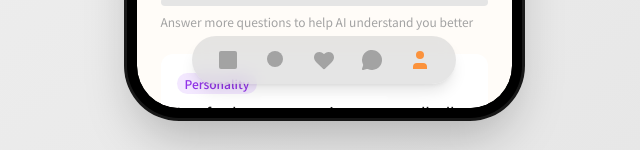
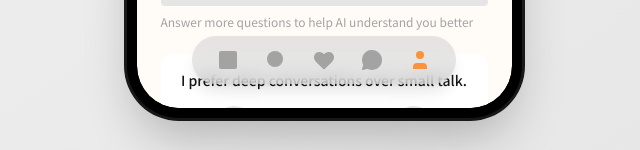
Before and after one commit to link2004/youlet-design-mock, a React (Vite) app: page / in a window 1280 px wide. Shown: the part 749-899 px from the top of the page, without its empty margins (316-956 px from the left). Built offline with nearby package versions, Linux system fonts and the light colour scheme.

Commit message:
style: Change to 5-circle answer UI with gradient colors
- 5 circles with varying sizes (larger at edges)
- Left side (disagree): cyan colors
- Right side (agree): orange colors
- Center: neutral gray
- Selected state with ring indicator

```diff
--- a/components/ProfileQuestions.tsx
+++ b/components/ProfileQuestions.tsx
@@ -1,32 +1,56 @@
 import React from 'react';
 import { Sparkles } from 'lucide-react';
-import { PROFILE_QUESTIONS, ANSWER_OPTIONS, ProfileQuestion, AnswerValue } from '../constants';
+import { PROFILE_QUESTIONS, ANSWER_OPTIONS, AnswerValue } from '../constants';
 
 interface ProfileQuestionsProps {
   answers: Record<string, AnswerValue>;
   onAnswerChange: (questionId: string, answer: AnswerValue) => void;
 }
 
-const categoryColors: Record<ProfileQuestion['category'], string> = {
-  personality: 'bg-purple-100 text-purple-600 dark:bg-purple-900/30 dark:text-purple-400',
-  lifestyle: 'bg-green-100 text-green-600 dark:bg-green-900/30 dark:text-green-400',
-  values: 'bg-blue-100 text-blue-600 dark:bg-blue-900/30 dark:text-blue-400',
-  preferences: 'bg-orange-100 text-orange-600 dark:bg-orange-900/30 dark:text-orange-400',
-  social: 'bg-pink-100 text-pink-600 dark:bg-pink-900/30 dark:text-pink-400',
-};
-
-const categoryLabels: Record<ProfileQuestion['category'], string> = {
-  personality: 'Personality',
-  lifestyle: 'Lifestyle',
-  values: 'Values',
-  preferences: 'Preferences',
-  social: 'Social',
-};
-
 const ProfileQuestions: React.FC<ProfileQuestionsProps> = ({ answers, onAnswerChange }) => {
   const answeredCount = Object.keys(answers).length;
   const totalCount = PROFILE_QUESTIONS.length;
   const progressPercent = (answeredCount / totalCount) * 100;
+
+  const getCircleStyle = (position: number, isSelected: boolean) => {
+    // Position 1-2: Disagree (cyan/light blue)
+    // Position 3: Neutral (gray)
+    // Position 4-5: Agree (orange)
+    if (!isSelected) {
+      return 'bg-neutral-200 dark:bg-neutral-700';
+    }
+
+    switch (position) {
+      case 1:
+        return 'bg-cyan-400';
+      case 2:
+        return 'bg-cyan-300';
+      case 3:
+        return 'bg-neutral-400 dark:bg-neutral-500';
+      case 4:
+        return 'bg-orange-300';
+      case 5:
+        return 'bg-orange-400';
+      default:
+        return 'bg-neutral-200';
+    }
+  };
+
+  const getCircleSize = (position: number) => {
+    // Outer circles are larger
+    switch (position) {
+      case 1:
+      case 5:
+        return 'w-10 h-10';
+      case 2:
+      case 4:
+        return 'w-8 h-8';
+      case 3:
+        return 'w-7 h-7';
+      default:
+        return 'w-8 h-8';
+    }
+  };
 
   return (
     <div className="px-6 pb-8">
@@ -60,56 +84,39 @@ const ProfileQuestions: React.FC<ProfileQuestionsProps> = ({ answers, onAnswerCh
       </div>
 
       {/* Questions List */}
-      <div className="space-y-4">
-        {PROFILE_QUESTIONS.map((q) => {
+      <div className="space-y-6">
+        {PROFILE_QUESTIONS.map((q, index) => {
           const selectedAnswer = answers[q.id];
 
           return (
-            <div
-              key={q.id}
-              className="bg-white dark:bg-neutral-900 rounded-xl p-4"
-            >
-              {/* Category Tag */}
-              <span
-                className={`text-xs px-2 py-0.5 rounded-full font-medium ${categoryColors[q.category]}`}
-              >
-                {categoryLabels[q.category]}
-              </span>
-
+            <div key={q.id} className="bg-white dark:bg-neutral-900 rounded-xl p-4">
               {/* Question */}
-              <p className="text-sm font-medium text-neutral-900 dark:text-white mt-2 mb-3">
+              <p className="text-sm font-medium text-neutral-900 dark:text-white mb-4 text-center">
                 {q.question}
               </p>
 
-              {/* Answer Options */}
-              <div className="flex gap-2">
+              {/* Answer Circles */}
+              <div className="flex items-center justify-center gap-3">
                 {ANSWER_OPTIONS.map((option) => {
                   const isSelected = selectedAnswer === option.value;
-                  const isPositive = option.value === 'strongly_agree' || option.value === 'agree';
 
                   return (
                     <button
                       key={option.value}
                       onClick={() => onAnswerChange(q.id, option.value)}
-                      className={`flex-1 py-2 px-1 rounded-lg text-xs font-medium transition-all ${
-                        isSelected
-                          ? isPositive
-                            ? 'bg-orange-400 text-white'
-                            : 'bg-neutral-600 text-white dark:bg-neutral-500'
-                          : 'bg-neutral-100 text-neutral-600 dark:bg-neutral-800 dark:text-neutral-400 hover:bg-neutral-200 dark:hover:bg-neutral-700'
+                      className={`${getCircleSize(option.position)} ${getCircleStyle(option.position, isSelected)} rounded-full transition-all duration-200 hover:scale-110 active:scale-95 ${
+                        isSelected ? 'ring-2 ring-offset-2 ring-neutral-400 dark:ring-offset-neutral-900' : ''
                       }`}
-                    >
-                      <span className="block">{option.short}</span>
-                    </button>
+                    />
                   );
                 })}
               </div>
 
               {/* Legend for first question only */}
-              {q.id === 'q1' && (
-                <div className="flex justify-between mt-2 text-[10px] text-neutral-400 dark:text-neutral-500">
-                  <span>Strongly Agree</span>
-                  <span>Strongly Disagree</span>
+              {index === 0 && (
+                <div className="flex justify-between mt-3 text-xs text-neutral-400 dark:text-neutral-500">
+                  <span>Disagree</span>
+                  <span>Agree</span>
                 </div>
               )}
             </div>
--- a/constants.ts
+++ b/constants.ts
@@ -92,12 +92,13 @@ export interface ProfileQuestion {
   category: 'personality' | 'lifestyle' | 'values' | 'preferences' | 'social';
 }
 
-// 回答選択肢
+// 回答選択肢（5段階）
 export const ANSWER_OPTIONS = [
-  { value: 'strongly_agree', label: 'Strongly Agree', short: '++' },
-  { value: 'agree', label: 'Agree', short: '+' },
-  { value: 'disagree', label: 'Disagree', short: '-' },
-  { value: 'strongly_disagree', label: 'Strongly Disagree', short: '--' },
+  { value: 'strongly_disagree', position: 1 },
+  { value: 'disagree', position: 2 },
+  { value: 'neutral', position: 3 },
+  { value: 'agree', position: 4 },
+  { value: 'strongly_agree', position: 5 },
 ] as const;
 
 export type AnswerValue = typeof ANSWER_OPTIONS[number]['value'];
```
